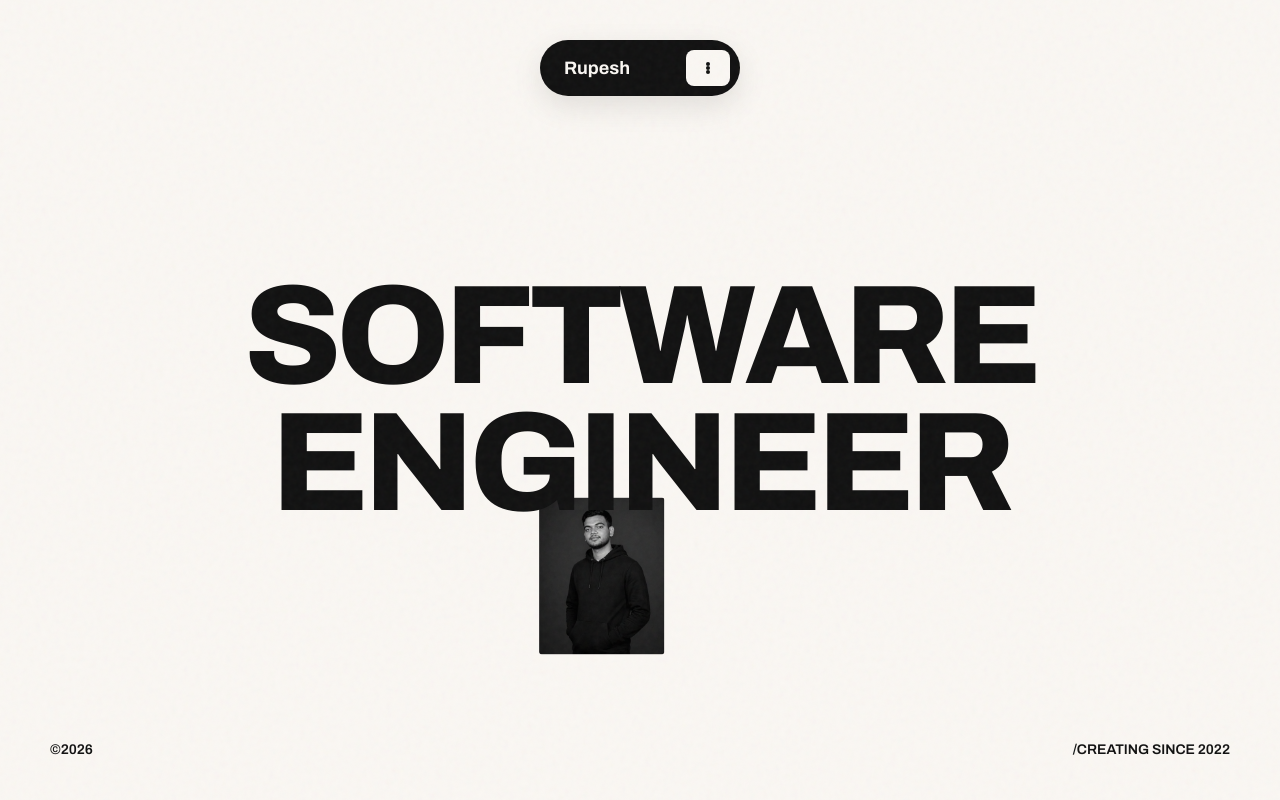
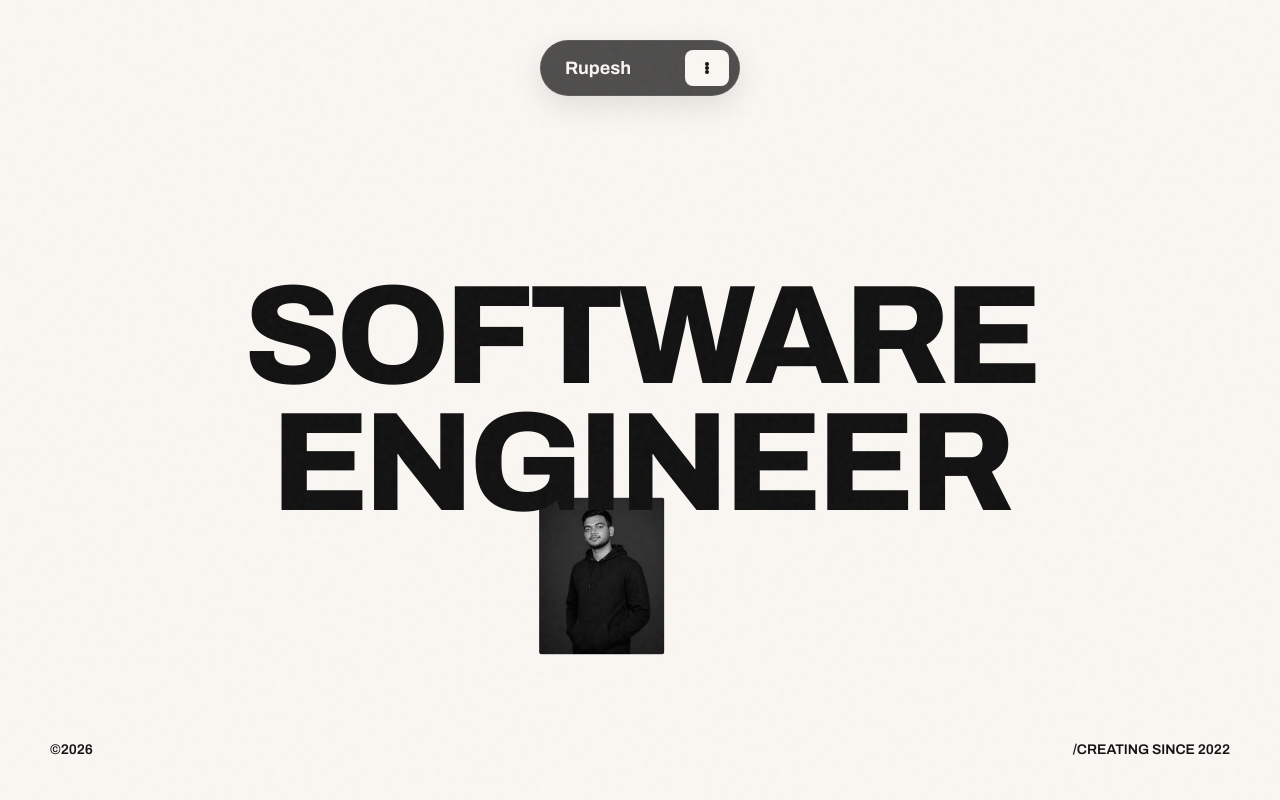
Before and after one commit to rupeshh132/My-Portfolio, a React (Vite) app: page / in a window 1280 px wide. Shown: the top 800 px of the page. Built offline with nearby package versions, Linux system fonts and the light colour scheme; no server answers.

Commit message:
style: fix navbar blending into dark background and update leetcode card colors for dark theme

```diff
--- a/src/components/LeetCodeStats.jsx
+++ b/src/components/LeetCodeStats.jsx
@@ -27,10 +27,10 @@ const LeetCodeStats = () => {
   }, []);
 
   const statItems = stats ? [
-    { label: 'Total Solved', value: stats.totalSolved, color: '#ffa800', bg: '#fff8e6' },
-    { label: 'Easy', value: stats.easySolved, color: '#00b8a3', bg: '#e6faf8' },
-    { label: 'Medium', value: stats.mediumSolved, color: '#ffc01e', bg: '#fff9e0' },
-    { label: 'Hard', value: stats.hardSolved, color: '#ef4743', bg: '#fdf0f0' },
+    { label: 'Total Solved', value: stats.totalSolved, color: '#ffa800', bg: 'rgba(255,255,255,0.03)', border: 'rgba(255,168,0,0.2)' },
+    { label: 'Easy', value: stats.easySolved, color: '#00b8a3', bg: 'rgba(255,255,255,0.03)', border: 'rgba(0,184,163,0.2)' },
+    { label: 'Medium', value: stats.mediumSolved, color: '#ffc01e', bg: 'rgba(255,255,255,0.03)', border: 'rgba(255,192,30,0.2)' },
+    { label: 'Hard', value: stats.hardSolved, color: '#ef4743', bg: 'rgba(255,255,255,0.03)', border: 'rgba(239,71,67,0.2)' },
   ] : [];
 
   return (
@@ -46,7 +46,7 @@ const LeetCodeStats = () => {
           </svg>
         </div>
         <div>
-          <div style={{ fontWeight: 700, fontSize: '16px', color: 'var(--ink)' }}>LeetCode</div>
+          <div style={{ fontWeight: 700, fontSize: '16px', color: 'var(--light-text)' }}>LeetCode</div>
           <a href="https://leetcode.com/u/rupeshh132/" target="_blank" rel="noreferrer"
             style={{ fontSize: '13px', color: '#ffa800', textDecoration: 'none', fontWeight: 600 }}>
             @rupeshh132 ↗
@@ -65,6 +65,7 @@ const LeetCodeStats = () => {
           {statItems.map((item, i) => (
             <div key={i} style={{
               background: item.bg,
+              border: `1px solid ${item.border}`,
               borderRadius: '12px',
               padding: '14px 12px',
               textAlign: 'center',
@@ -72,7 +73,7 @@ const LeetCodeStats = () => {
               <div style={{ fontSize: 'clamp(20px, 2.5vw, 28px)', fontWeight: 800, color: item.color, lineHeight: 1 }}>
                 {item.value}
               </div>
-              <div style={{ fontSize: '11px', fontWeight: 600, color: 'rgba(17,17,17,0.5)', marginTop: '4px', letterSpacing: '0.04em', textTransform: 'uppercase' }}>
+              <div style={{ fontSize: '11px', fontWeight: 600, color: 'rgba(250,247,243,0.6)', marginTop: '4px', letterSpacing: '0.04em', textTransform: 'uppercase' }}>
                 {item.label}
               </div>
             </div>
--- a/src/index.css
+++ b/src/index.css
@@ -137,7 +137,10 @@ ul { list-style: none; }
 }
 
 .navbar {
-  background-color: var(--ink);
+  background-color: rgba(5, 5, 5, 0.7);
+  backdrop-filter: blur(12px);
+  -webkit-backdrop-filter: blur(12px);
+  border: 1px solid rgba(255, 255, 255, 0.08);
   color: var(--light-text);
   width: 200px;
   height: 56px;
```
